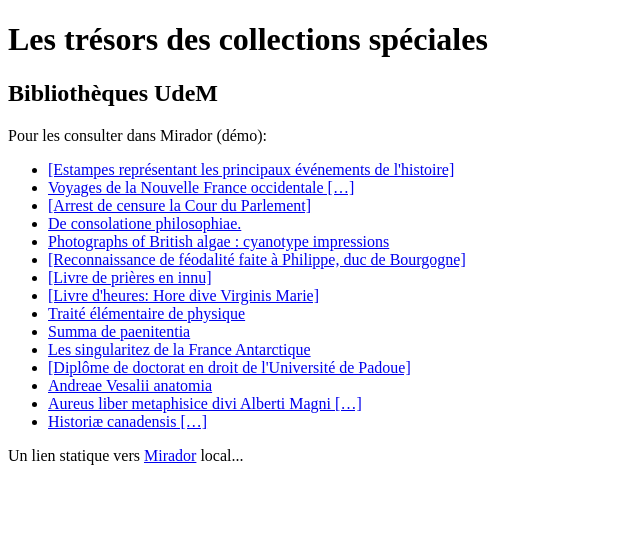
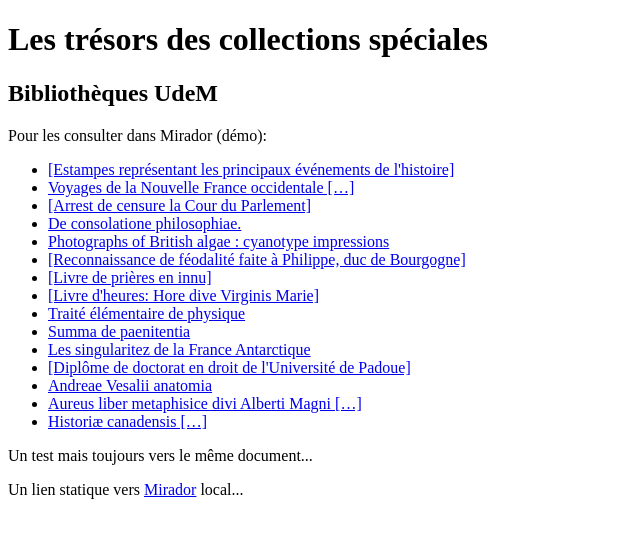
Before and after one commit to bibudem/tresors, a SvelteKit app: page / in a window 1280 px wide. Shown: the top 538 px of the page, without its empty margins (0-640 px from the left). Built offline with nearby package versions, Linux system fonts and the light colour scheme.

Commit message:
Test de modification

```diff
--- a/src/routes/+page.svelte
+++ b/src/routes/+page.svelte
@@ -40,5 +40,5 @@
     <li><a target="_blank" href="https://projectmirador.org/embed/?iiif-content=https://bibudem.github.io/tresors-iiif/manifests/869387060.json">Aureus liber metaphisice divi Alberti Magni […]</a></li>
     <li><a target="_blank" href="https://projectmirador.org/embed/?iiif-content=https://bibudem.github.io/tresors-iiif/manifests/869511130.json">Historiæ canadensis […]</a></li>
 </ul>
-
+<p>Un test mais toujours vers le même document...</p>
 <p>Un lien statique vers <a href="mirador.html" target="_blank">Mirador</a> local...</p>
```
Also changed, not shown: 1 other file (tests, documents, lock files or other folders).
